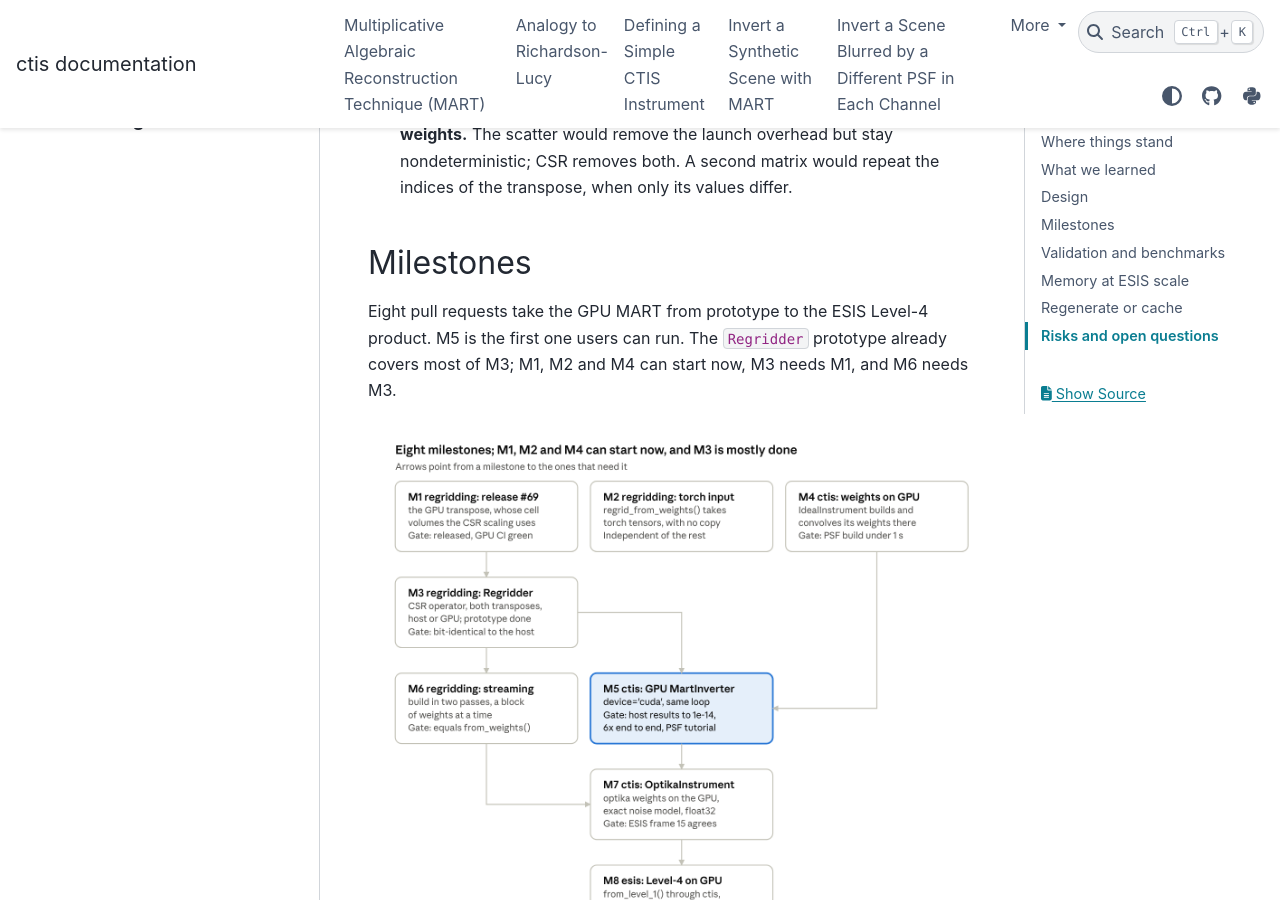
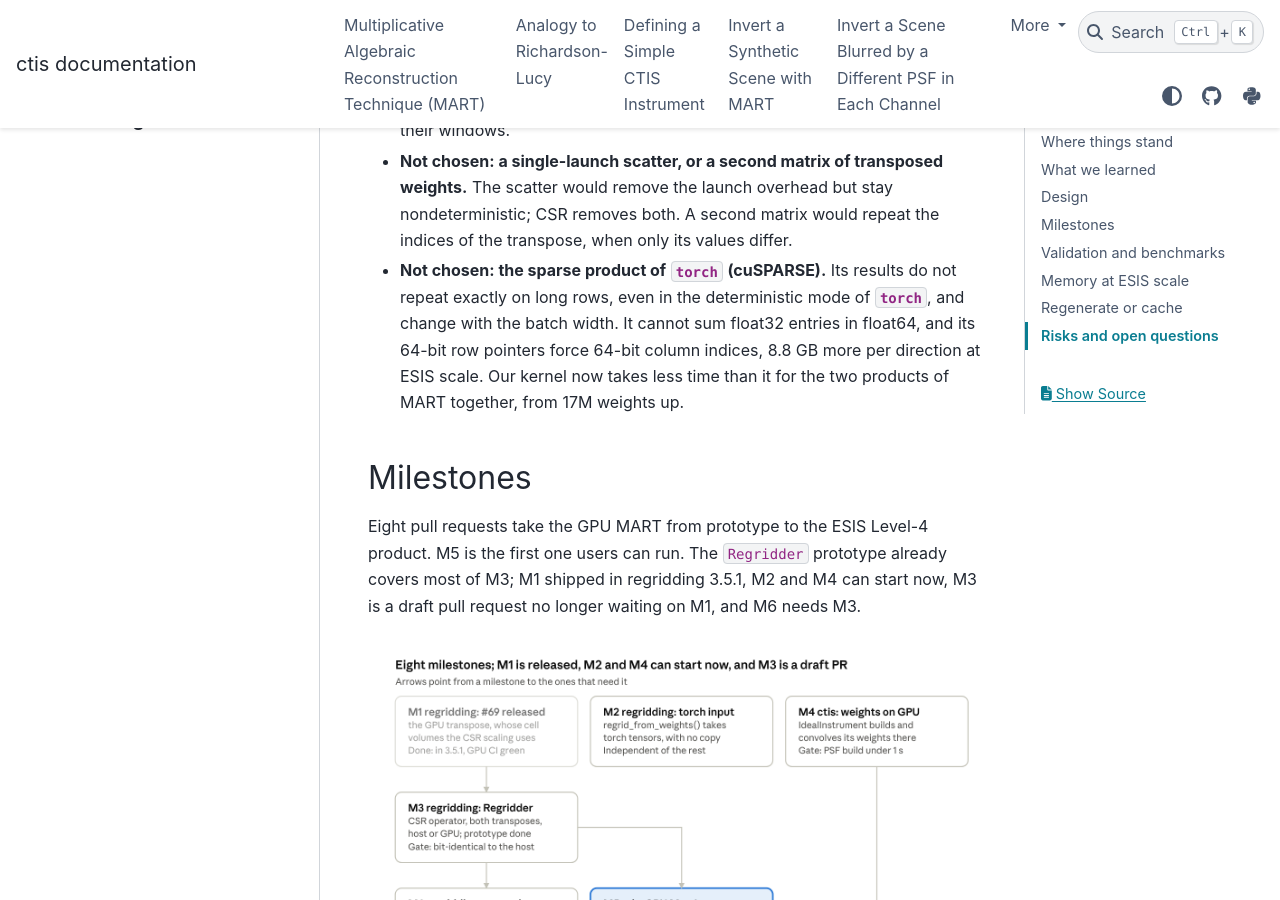
Before and after one commit to sun-data/ctis, a Sphinx documentation site: the page built from docs/roadmap/cuda-mart.rst, in a window 1280 px wide and 900 px high, scrolled down 6447 px. Built offline with Sphinx 7.4.7 and the PyData theme 0.15.4, drawn with Linux system fonts in a browser that asks for light colours; the version number could not be read and is left out; some of the changed text lies outside the part shown.

Commit message:
Mark M1 released and record the cuSPARSE decision in the roadmap.
regridding 3.5.1 shipped #69, so M1 is done and the Regridder no longer waits
on it.  The design now says why the Regridder keeps its own kernel rather than
cuSPARSE, the M3 gate includes matching cuSPARSE's speed, and a risk notes the
host time each GPU call spends.

Co-Authored-By: Claude Opus 5.5 <noreply@anthropic.com>
Claude-Session: https://claude.ai/code/session_01GqceVSp8s2msxj1Dr9MrGU

```diff
--- a/docs/roadmap/cuda-mart.rst
+++ b/docs/roadmap/cuda-mart.rst
@@ -37,12 +37,12 @@ Where things stand
         rejects :mod:`torch` tensors
     * - ``regridding.transpose_weights_conservative()`` on the device
       - `regridding #69 <https://github.com/sun-data/regridding/pull/69>`__
-      - Open, CI green, four review rounds
+      - Released in 3.5.1 on 2026-10-08
       - Conservative transposes of device weights;
         its per-grid cell volumes give the CSR operator its conservative scaling
     * - ``regridding.Regridder``
-      - `regridding #70 <https://github.com/sun-data/regridding/pull/70>`__, built on #69
-      - Draft prototype, 67 tests
+      - `regridding #70 <https://github.com/sun-data/regridding/pull/70>`__, on main
+      - Draft prototype, 79 tests, CI green
       - Every channel and wavelength in one CSR matrix,
         with broadcasting declared by shapes, exact and conservative transposes,
         and assembly on the host or GPU that agree bit for bit
@@ -178,6 +178,8 @@ only the two products and where the arrays live differ.
   Each row sums in a fixed order,
   so the host and GPU build the same matrix bit for bit,
   and an iteration is two launches instead of 160.
+  Each row is summed by as many GPU threads as an average row has entries, up to a warp,
+  so the short rows of a backprojection no longer waste most of a warp.
 - **Broadcasting declared by shapes.**
   The operator takes the shapes of the values going in and coming out.
   Where the weights vary along an axis,
@@ -223,6 +225,15 @@ only the two products and where the arrays live differ.
   CSR removes both.
   A second matrix would repeat the indices of the transpose,
   when only its values differ.
+- **Not chosen: the sparse product of** :mod:`torch` **(cuSPARSE).**
+  Its results do not repeat exactly on long rows,
+  even in the deterministic mode of :mod:`torch`,
+  and change with the batch width.
+  It cannot sum float32 entries in float64,
+  and its 64-bit row pointers force 64-bit column indices,
+  8.8 GB more per direction at ESIS scale.
+  Our kernel now takes less time than it for the two products of MART together,
+  from 17M weights up.
 
 Milestones
 ----------
@@ -230,7 +241,8 @@ Milestones
 Eight pull requests take the GPU MART from prototype to the ESIS Level-4 product.
 M5 is the first one users can run.
 The ``Regridder`` prototype already covers most of M3;
-M1, M2 and M4 can start now, M3 needs M1, and M6 needs M3.
+M1 shipped in regridding 3.5.1, M2 and M4 can start now,
+M3 is a draft pull request no longer waiting on M1, and M6 needs M3.
 
 .. figure:: cuda-mart/milestones.png
     :width: 100%
@@ -277,7 +289,9 @@ since :class:`~ctis.inverters.MartInverter` is already validated.
         bit for bit; GPU assembly equals host assembly.
         All three pass in the prototype
       - One launch per product;
-        assembly in about 0.5 s per 145M weights, as in the prototype
+        the two products together no slower than cuSPARSE from 17M weights up;
+        assembly in about 0.5 s per 145M weights.
+        The prototype meets all three
     * - M4
       - Device weights equal the host weights once the ``-1`` slots are dropped
       - The weights of the PSF tutorial in under 1 s (0.74 s in the prototype)
@@ -474,3 +488,10 @@ the rest are questions to settle before the milestone that needs them.
   Tempest stores one per forward weight, 8.8 GB at production.
   It is constant for each channel and velocity slot,
   so the product could compute it from the row and column of each entry instead.
+- **Host time per GPU call (M5).**
+  Each ``Regridder`` call spends about 0.2 ms on the host,
+  in the launch of :mod:`numba`, its array wrappers and the layout in :mod:`torch`.
+  That is why :mod:`torch` still wins a whole iteration on small problems:
+  2.7 ms against 3.4 at 256 by 256.
+  Launching without the wrappers of :mod:`numba` could cut it;
+  at ESIS scale it is negligible.
```
Also changed, not shown: docs/roadmap/cuda-mart/milestones.png.
